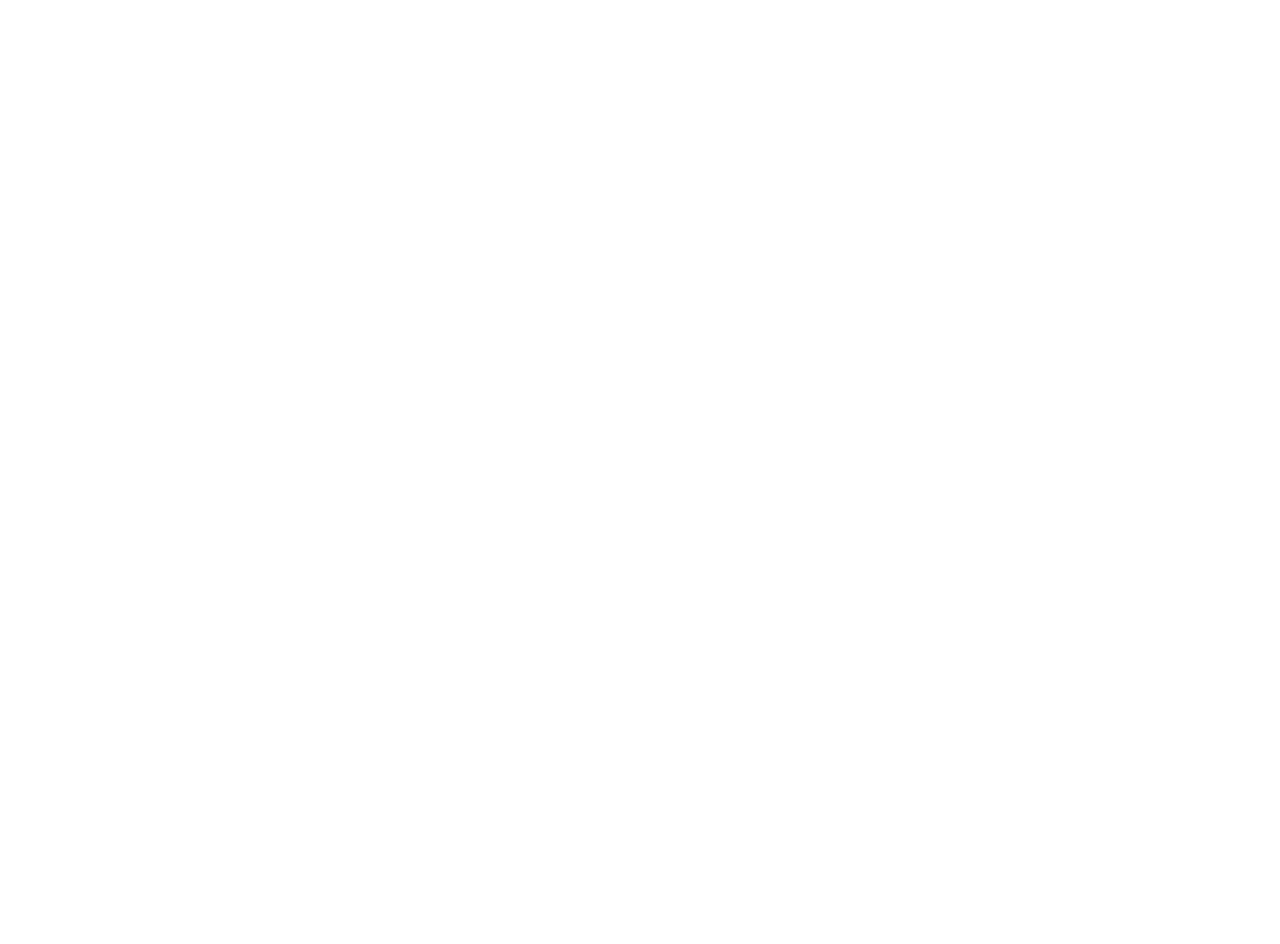
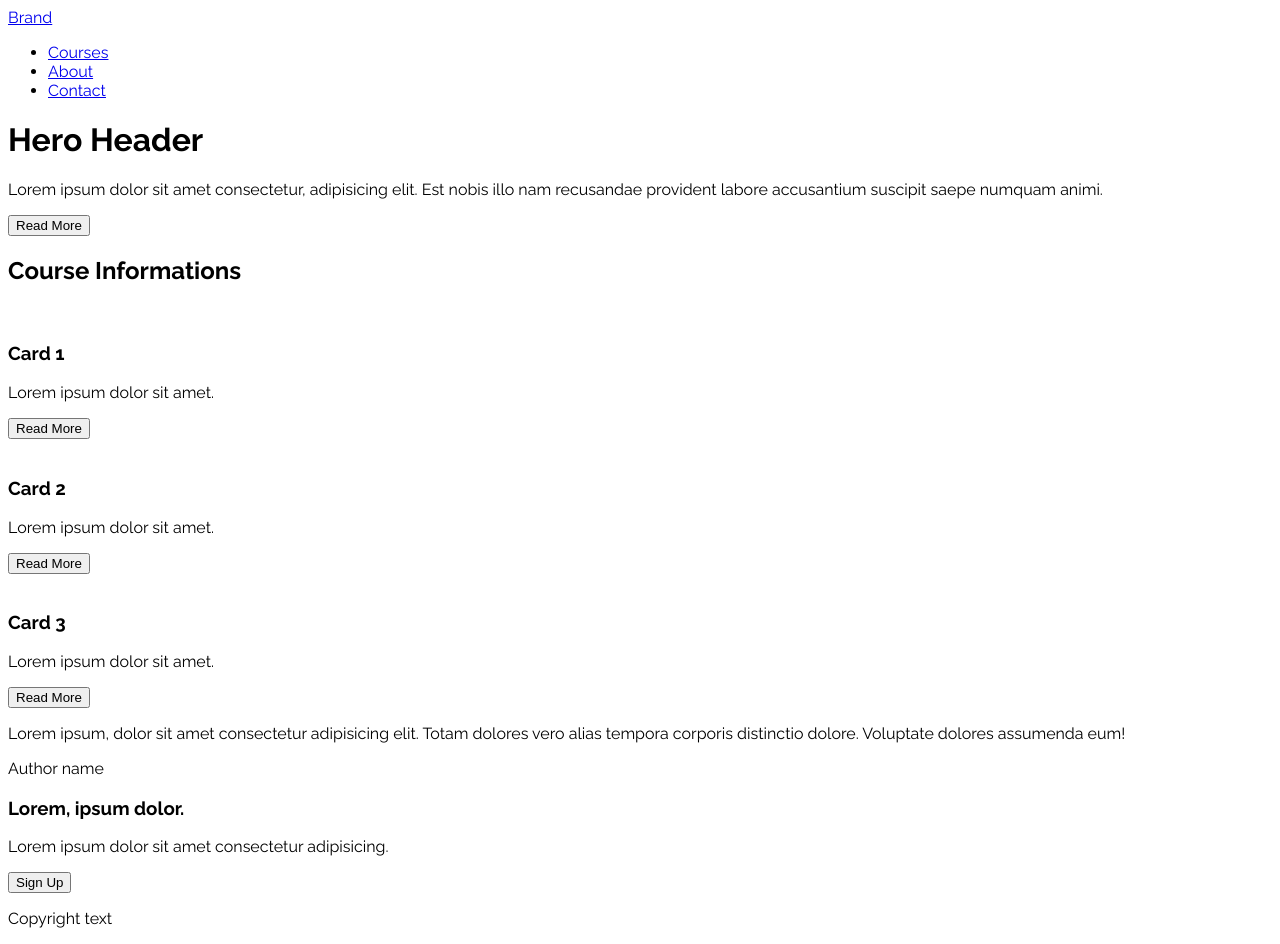
Before and after one commit to OZANAYYILDIZ/project-landing-page, a plain HTML site: page index.html in a window 1280 px wide. Before the commit the page ends 800 px from the top, so only its background shows below. Drawn offline with Linux system fonts and the light colour scheme.

Commit message:
create basic landing html layout

```diff
--- a/index.html
+++ b/index.html
@@ -13,6 +13,85 @@
     <!-- Font Link - Ends-->
 </head>
 <body>
+    <!-- Navbar - Starts-->
+    <header>
+        <div class="brand"><a href="#">Brand</a></div>
+        <nav>
+            <ul class="nav-links">
+                <li class="links"><a href="#">Courses</a></li>
+                <li class="links"><a href="#">About</a></li>
+                <li class="links"><a href="#">Contact</a></li>
+            </ul>
+        </nav>
+    </header>
+    <!-- Navbar - Ends-->
+
+    <!-- Hero IMG - Starts-->
+    <div class="hero">
+        <h1 class="hero-header">Hero Header</h1>
+        <p class="hero-text">
+            Lorem ipsum dolor sit amet consectetur, adipisicing elit.
+            Est nobis illo nam recusandae provident labore accusantium
+            suscipit saepe numquam animi.
+        </p>
+        <input class="button" type="button" value="Read More">
+    </div>
+    <!-- Hero IMG - Ends-->
+
+    <!-- Information Cards - Starts-->
+    <div class="course-cards">
+        <h2>Course Informations</h2>
+        <div class="info-cards">
+            <div class="card">
+                <img src="" alt="">
+                <h3>Card 1</h3>
+                <p>Lorem ipsum dolor sit amet.</p>
+                <input type="button" value="Read More">
+            </div>
+            <div class="card">
+                <img src="" alt="">
+                <h3>Card 2</h3>
+                <p>Lorem ipsum dolor sit amet.</p>
+                <input type="button" value="Read More">
+            </div>
+            <div class="card">
+                <img src="" alt="">
+                <h3>Card 3</h3>
+                <p>Lorem ipsum dolor sit amet.</p>
+                <input type="button" value="Read More">
+            </div>
+        </div>
+    </div>
+    <!-- Information Cards - Ends-->
+
+    <!-- Quote Section - Starts -->
+    <div class="quote">
+        <p class="quote-text">
+            Lorem ipsum, dolor sit amet consectetur adipisicing elit. Totam
+            dolores vero alias tempora corporis distinctio dolore. Voluptate
+            dolores assumenda eum!
+        </p>
+        <p class="author-name">Author name</p>
+    </div>
+    <!-- Quote Section - Ends -->
+
+    <!-- Call to Action - Starts -->
+    <div class="action">
+        <div class="action-text">
+            <h3>Lorem, ipsum dolor.</h3>
+            <p>Lorem ipsum dolor sit amet consectetur adipisicing.</p>
+        </div>
+        <div><input type="button" value="Sign Up"></div>
+    </div>
+    <!-- Call to Action - Ends -->
+
+    <!-- Footer - Starts-->
+    <footer>
+        <div class="footer">
+            <p>Copyright text</p>
+        </div>
+    </footer>
+    <!-- Footer - Starts-->
 
 </body>
 </html>
```
